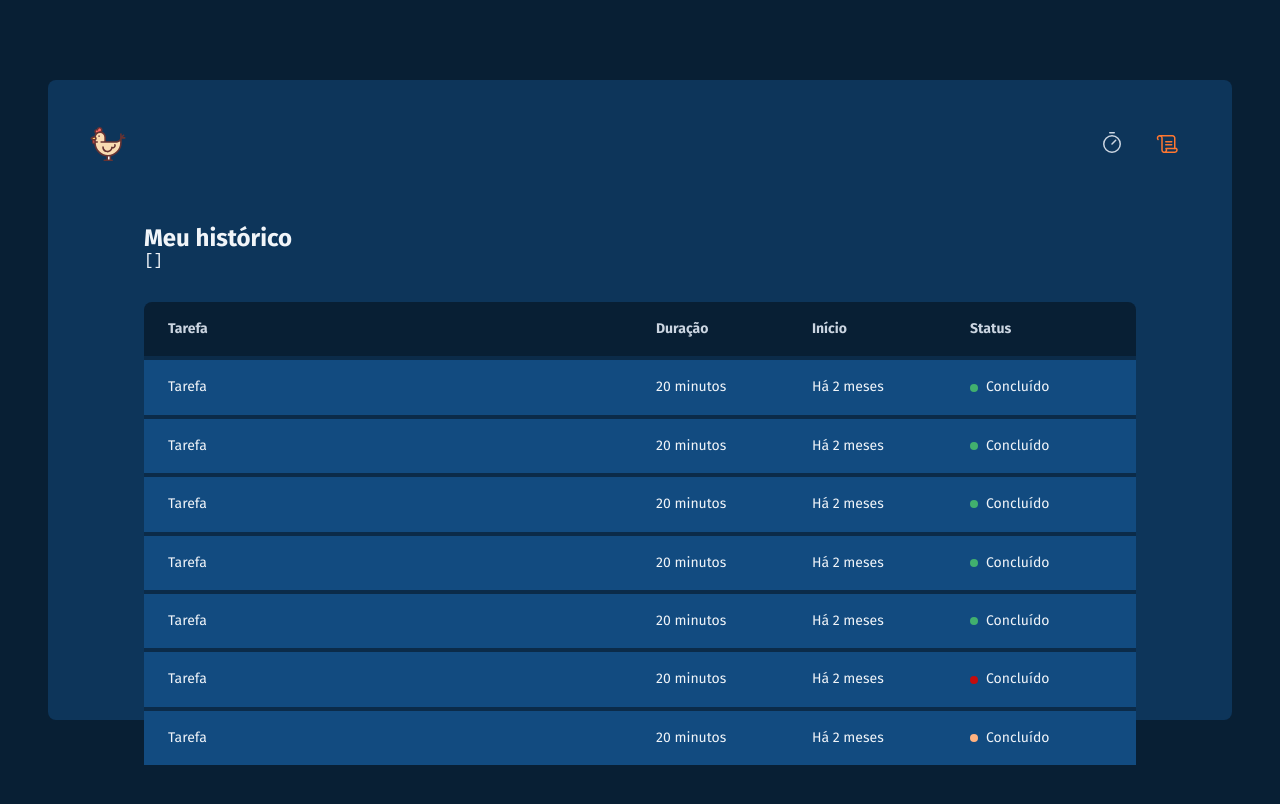
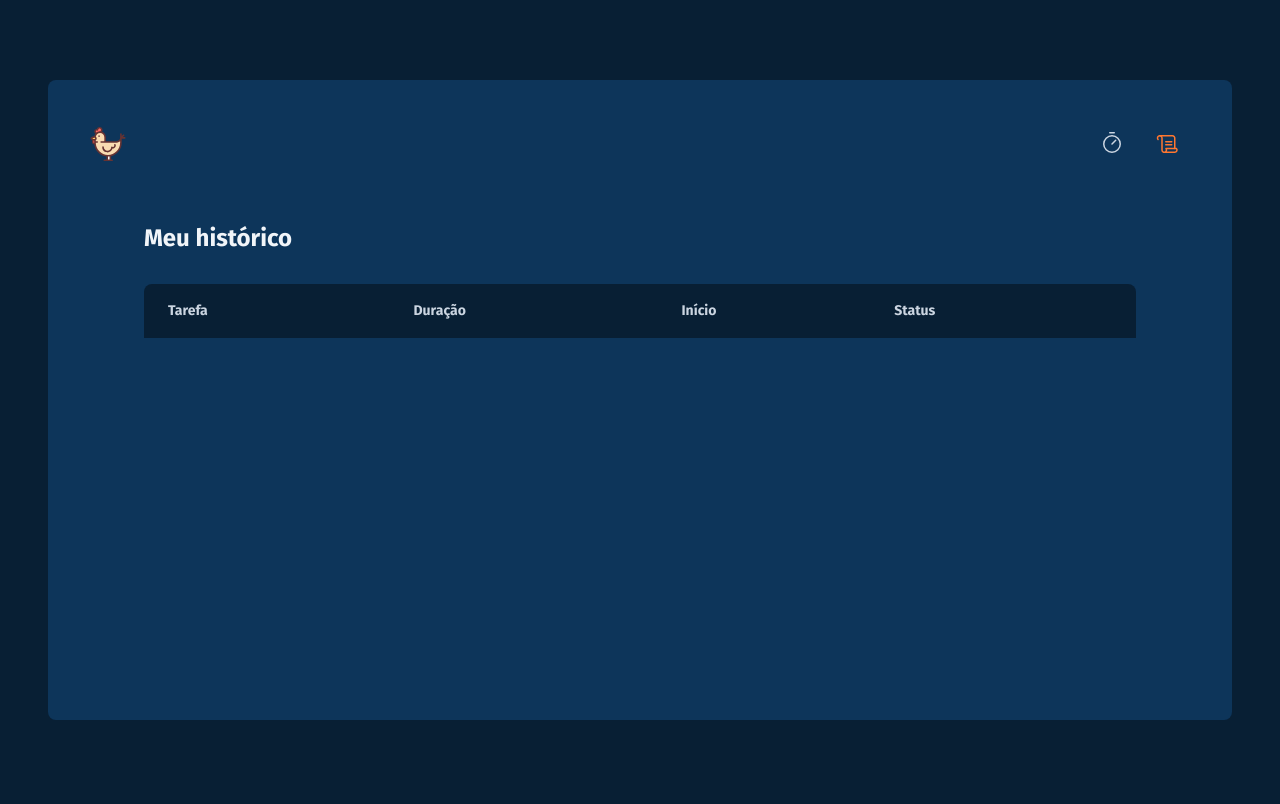
Before and after one commit to DiegodeSalles/projeto-react-simples2, a React (Vite) app: page /history in a window 1280 px wide. Shown: the top 804 px of the page. Built offline with nearby package versions, Linux system fonts and the light colour scheme.

Commit message:
Formatação de data no histórico

```diff
--- a/src/pages/History/index.tsx
+++ b/src/pages/History/index.tsx
@@ -1,4 +1,6 @@
 import { useContext } from "react";
+import { formatDistanceToNow } from "date-fns";
+import { ptBR } from "date-fns/locale";
 import { HistoryContainer, HistoryList, Status } from "./styles";
 import { CyclesContext } from "../../contexts/CyclesContext";
 
@@ -8,7 +10,6 @@
   return (
     <HistoryContainer>
       <h1>Meu histórico</h1>
-      <pre>{JSON.stringify(cycles, null, 2)}</pre>
       <HistoryList>
         <table>
           <thead>
@@ -20,62 +21,33 @@
             </tr>
           </thead>
           <tbody>
-            <tr>
-              <td>Tarefa</td>
-              <td>20 minutos</td>
-              <td>Há 2 meses</td>
-              <td>
-                <Status statusColor="green">Concluído</Status>
-              </td>
-            </tr>
-            <tr>
-              <td>Tarefa</td>
-              <td>20 minutos</td>
-              <td>Há 2 meses</td>
-              <td>
-                <Status statusColor="green">Concluído</Status>
-              </td>
-            </tr>
-            <tr>
-              <td>Tarefa</td>
-              <td>20 minutos</td>
-              <td>Há 2 meses</td>
-              <td>
-                <Status statusColor="green">Concluído</Status>
-              </td>
-            </tr>
-            <tr>
-              <td>Tarefa</td>
-              <td>20 minutos</td>
-              <td>Há 2 meses</td>
-              <td>
-                <Status statusColor="green">Concluído</Status>
-              </td>
-            </tr>
-            <tr>
-              <td>Tarefa</td>
-              <td>20 minutos</td>
-              <td>Há 2 meses</td>
-              <td>
-                <Status statusColor="green">Concluído</Status>
-              </td>
-            </tr>
-            <tr>
-              <td>Tarefa</td>
-              <td>20 minutos</td>
-              <td>Há 2 meses</td>
-              <td>
-                <Status statusColor="red">Concluído</Status>
-              </td>
-            </tr>
-            <tr>
-              <td>Tarefa</td>
-              <td>20 minutos</td>
-              <td>Há 2 meses</td>
-              <td>
-                <Status statusColor="yellow">Concluído</Status>
-              </td>
-            </tr>
+            {cycles.map((cycle) => {
+              return (
+                <tr key={cycle.id}>
+                  <td>{cycle.task}</td>
+                  <td>{cycle.minutesAmount} minutes</td>
+                  <td>
+                    {formatDistanceToNow(cycle.startDate, {
+                      addSuffix: true,
+                      locale: ptBR,
+                    })}
+                  </td>
+                  <td>
+                    {cycle.finishedDate && (
+                      <Status statusColor="green">Concluído</Status>
+                    )}
+
+                    {cycle.interruptedDate && (
+                      <Status statusColor="red">Interrompido</Status>
+                    )}
+
+                    {!cycle.finishedDate && !cycle.interruptedDate && (
+                      <Status statusColor="yellow">Em andamento</Status>
+                    )}
+                  </td>
+                </tr>
+              );
+            })}
           </tbody>
         </table>
       </HistoryList>
```
